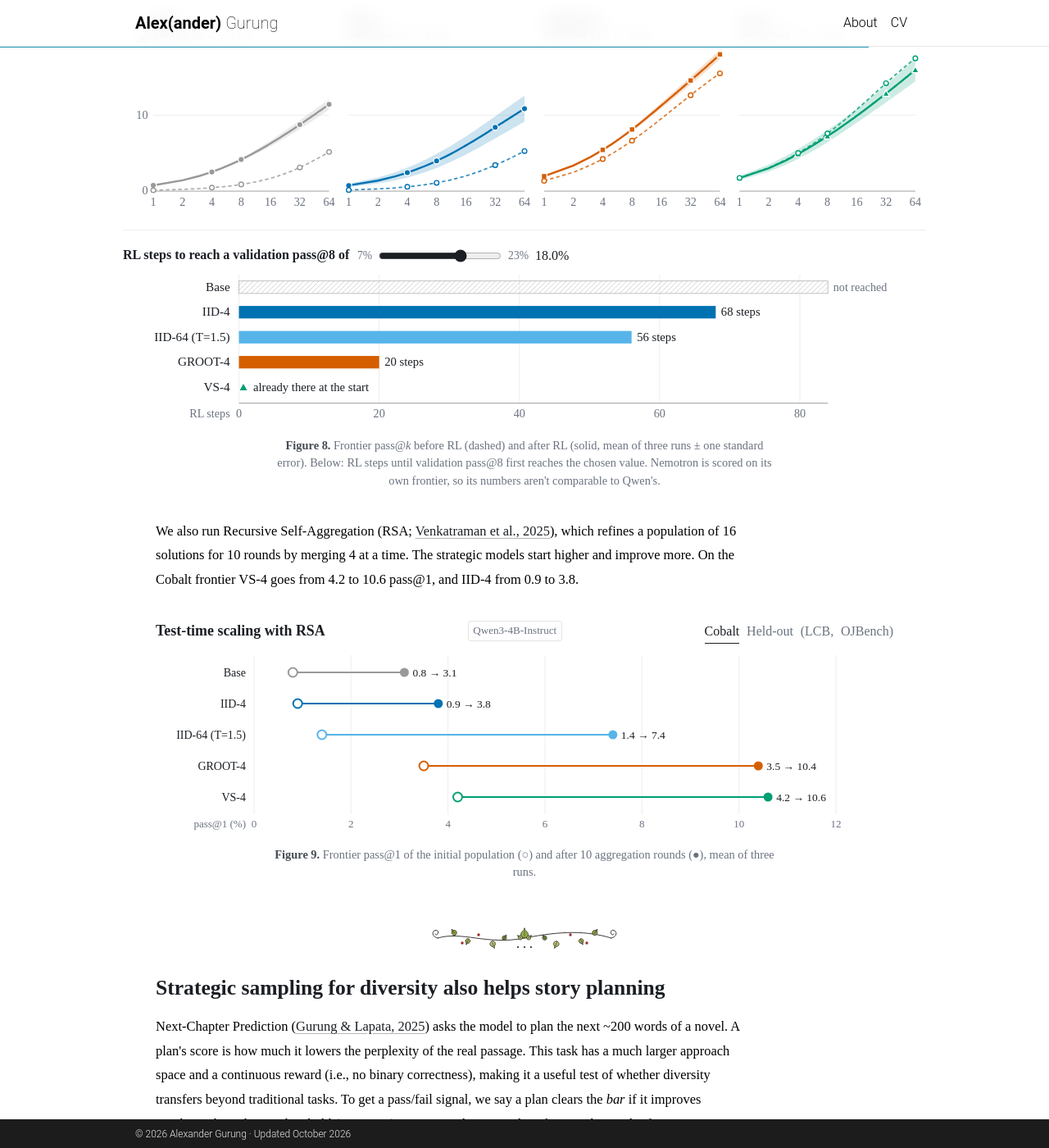
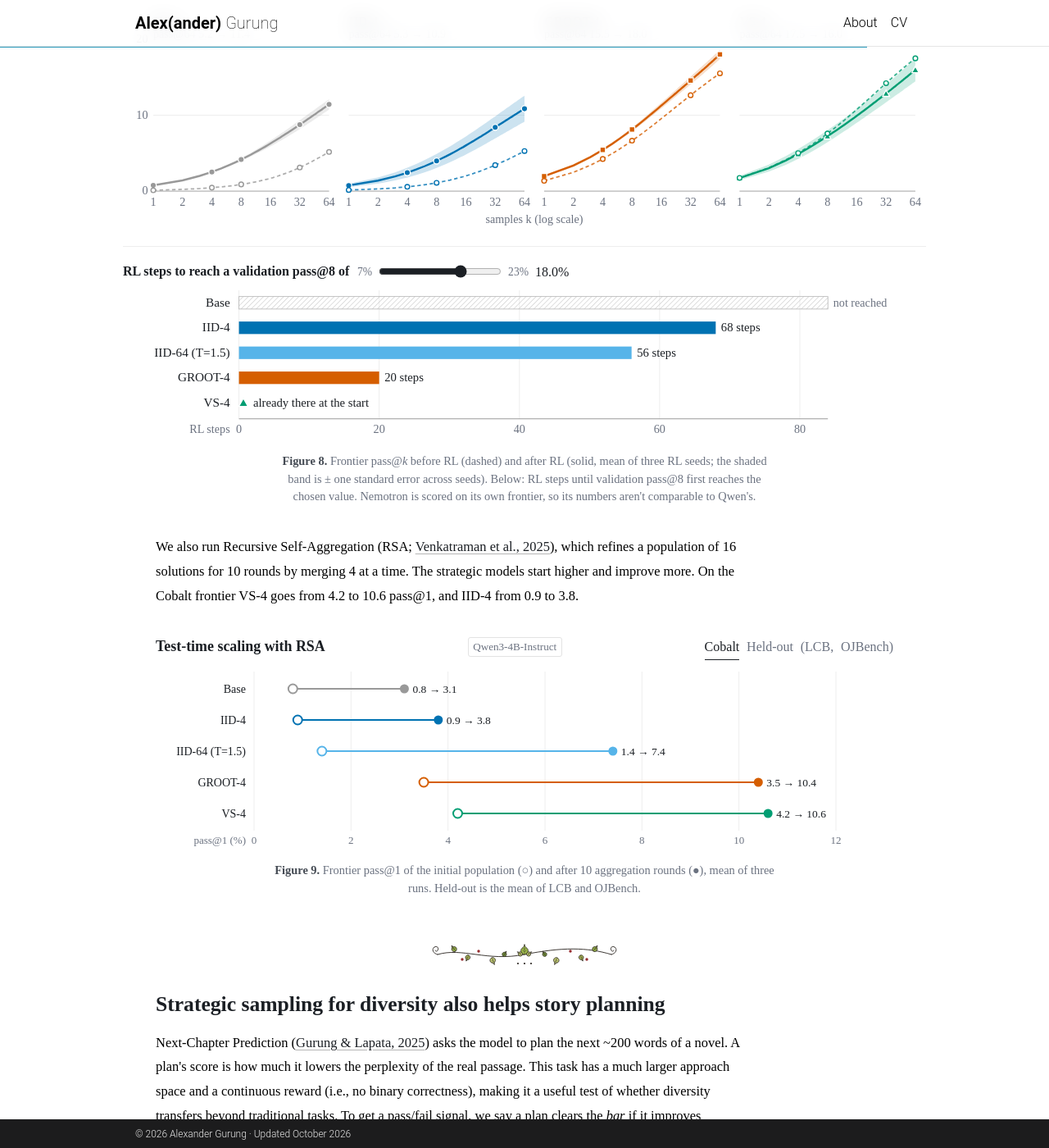
Before and after one commit to Alex-Gurung/Alex-Gurung.github.io, a Jekyll site: the page built from _pages/diversity.md, in a window 1280 px wide and 1400 px high, scrolled down 7778 px. Shown: the whole window at 82% size. Built offline with Jekyll 4.4.1, drawn with Linux system fonts in a browser that asks for light colours; some web fonts are replaced; comment, search, counter and statistics services are not loaded; a style sheet for code colours, icons or effects is not loaded; some of the changed lines change nothing that is shown; some of the changed text lies outside the part shown.

Commit message:
Refine diversity page figures and drop the takeaways box animation

```diff
--- a/_includes/diversity/body.html
+++ b/_includes/diversity/body.html
@@ -144,7 +144,7 @@
     </div>
     <div class="cd-chart"></div>
   </div>
-  <figcaption><b>Figure 8.</b> Frontier pass@<i>k</i> before RL (dashed) and after RL (solid, mean of three runs &plusmn; one standard error). Below: RL steps until validation pass@8 first reaches the chosen value. Nemotron is scored on its own frontier, so its numbers aren't comparable to Qwen's.</figcaption>
+  <figcaption><b>Figure 8.</b> Frontier pass@<i>k</i> before RL (dashed) and after RL (solid, mean of three RL seeds; the shaded band is &plusmn; one standard error across seeds). Below: RL steps until validation pass@8 first reaches the chosen value. Nemotron is scored on its own frontier, so its numbers aren't comparable to Qwen's.</figcaption>
 </figure>
 
 <p>We also run Recursive Self-Aggregation (RSA; <a href="https://arxiv.org/abs/2509.26626">Venkatraman et al., 2025</a>), which refines a population of 16 solutions for 10 rounds by merging 4 at a time. The strategic models start higher and improve more. On the Cobalt frontier VS-4 goes from 4.2 to 10.6 pass@1, and IID-4 from 0.9 to 3.8.</p>
@@ -152,10 +152,10 @@
 <figure class="cd-fig" id="fig-rsa">
   <div class="cd-fig-head">
     <div class="cd-fig-title">Test-time scaling with RSA</div><span class="cd-model-tag">Qwen3-4B-Instruct</span>
-    <div class="cd-toggle cd-bench" role="group" aria-label="Benchmark"><button class="is-on" data-bench="0">Cobalt</button><span class="cd-bench-lab">Held-out</span><span class="cd-paren-o">(</span><button data-bench="1">LCB</button><span class="cd-sep">,</span><button data-bench="2">OJBench</button><span class="cd-paren-c">)</span></div>
+    <div class="cd-toggle cd-bench" role="group" aria-label="Benchmark"><button class="is-on" data-bench="0">Cobalt</button><button data-bench="3">Held-out</button><span class="cd-paren-o">(</span><button data-bench="1">LCB</button><span class="cd-sep">,</span><button data-bench="2">OJBench</button><span class="cd-paren-c">)</span></div>
   </div>
   <div class="cd-chart"></div>
-  <figcaption><b>Figure 9.</b> Frontier pass@1 of the initial population (&#9675;) and after 10 aggregation rounds (&#9679;), mean of three runs.</figcaption>
+  <figcaption><b>Figure 9.</b> Frontier pass@1 of the initial population (&#9675;) and after 10 aggregation rounds (&#9679;), mean of three runs. Held-out is the mean of LCB and OJBench.</figcaption>
 </figure>
 
 <h2 id="ncp" data-nav="Narrative Task">Strategic sampling for diversity also helps story planning</h2>
@@ -193,6 +193,6 @@
 <script src="/assets/js/diversity/figdata.js?v=20260928"></script>
 <script src="/assets/js/diversity/passk.js?v=20260928"></script>
 <script src="/assets/js/diversity/rlcurves.js?v=20260928"></script>
-<script src="/assets/js/diversity/page.js?v=20260928"></script>
-<script src="/assets/js/diversity/dhaka-box.js"></script>
+<script src="/assets/js/diversity/page.js?v=20260928f"></script>
+<script src="/assets/js/diversity/dhaka-box.js?v=20260928f"></script>
 <script src="/assets/js/diversity/vines.js?v=20260928e"></script>
--- a/assets/js/diversity/dhaka-box.js
+++ b/assets/js/diversity/dhaka-box.js
@@ -9,7 +9,6 @@
   if (!boxes.length) return;
 
   var NS = 'http://www.w3.org/2000/svg';
-  var reduce = window.matchMedia('(prefers-reduced-motion: reduce)').matches;
   var INK = { d: '#3b2a20', r: '#962c2f', c: '#f6ecd6', m: '#c49a3a' };
   var ROWS = 9;          // cells across the band
   var TILE = 8;          // cells along the band per repeat
@@ -79,7 +78,6 @@
 
   function Frame(box) {
     this.box = box;
-    this.revealed = reduce;
     this.svg = el('svg', { class: 'dkb-frame', 'aria-hidden': 'true', 'shape-rendering': 'crispEdges' });
     box.insertBefore(this.svg, box.firstChild);
     box.classList.add('dkb');
@@ -102,9 +100,7 @@
     svg.setAttribute('height', H);
     svg.setAttribute('viewBox', '0 0 ' + W + ' ' + H);
 
-    var clipId = 'dkb-clip-' + Math.random().toString(36).slice(2, 8);
-    var cp = el('clipPath', { id: clipId }, el('defs', null, svg));
-    var g = el('g', { 'clip-path': 'url(#' + clipId + ')' }, svg);
+    var g = el('g', null, svg);
 
     // A band from a to b along one side. Tiles are centred, so both ends
     // meet the corners symmetrically; any remainder is plain ground.
@@ -124,7 +120,7 @@
       paint(el('g', { transform: 'translate(' + x + ',' + y + ')' }, g), ROWS, ROWS, corner, cell);
     }
 
-    var innerW = W - 2 * F, innerH = H - 2 * F, right = W - F, bottom = H - F, mid = W / 2;
+    var innerW = W - 2 * F, innerH = H - 2 * F, right = W - F, bottom = H - F;
     var sideW = narrow ? 1.5 : F;     // width of the side run (a thread on phones)
     if (narrow) {
       run(true, 0, 0, W);
@@ -142,57 +138,6 @@
       cornerAt(0, bottom);
       run(false, 0, F, innerH);
     }
-
-    // Weave-in: two threads leave the title at the top centre, run out along
-    // the top band, down the left and right sides together, and meet in the
-    // middle of the bottom band. Each piece grows along one axis from `from`.
-    var pieces = [];
-    [-1, 1].forEach(function (side) {
-      var left = side < 0;
-      // top band: from the centre out to the edge (corner included)
-      pieces.push({ x: left ? 0 : mid, y: 0, w: mid, h: F, axis: 'x', from: left ? 'end' : 'start', len: mid });
-      // side: down from under the top band to the bottom band
-      pieces.push({ x: left ? 0 : W - sideW, y: F, w: sideW, h: innerH, axis: 'y', from: 'start', len: innerH });
-      // bottom band: from the edge (corner included) in to the centre
-      pieces.push({ x: left ? 0 : mid, y: H - F, w: mid, h: F, axis: 'x', from: left ? 'start' : 'end', len: mid });
-    });
-    var perSide = mid + innerH + mid;
-    pieces.forEach(function (pc, i) {
-      var k = i % 3;
-      pc.at = k === 0 ? 0 : k === 1 ? mid : mid + innerH;   // distance along the thread where it starts
-      pc.r = el('rect', { x: pc.x, y: pc.y, width: 0, height: 0 }, cp);
-    });
-    function set(p) {
-      var dist = p * perSide;
-      pieces.forEach(function (pc) {
-        var l = Math.max(0, Math.min(pc.len, dist - pc.at));
-        l = p >= 1 ? pc.len : Math.round(l / cell) * cell;   // advance a cell at a time
-        if (pc.axis === 'x') {
-          pc.r.setAttribute('y', pc.y); pc.r.setAttribute('height', pc.h);
-          pc.r.setAttribute('width', l);
-          pc.r.setAttribute('x', pc.from === 'start' ? pc.x : pc.x + pc.w - l);
-        } else {
-          pc.r.setAttribute('x', pc.x); pc.r.setAttribute('width', pc.w);
-          pc.r.setAttribute('height', l);
-          pc.r.setAttribute('y', pc.from === 'start' ? pc.y : pc.y + pc.h - l);
-        }
-      });
-    }
-    this.set = set;
-    set(this.revealed ? 1 : 0);
-  };
-
-  Frame.prototype.reveal = function () {
-    if (this.revealed) return;
-    this.revealed = true;
-    var self = this, t0 = null, DUR = 1600;
-    function tick(t) {
-      if (t0 === null) t0 = t;
-      var p = Math.min(1, (t - t0) / DUR);
-      self.set(1 - Math.pow(1 - p, 2));
-      if (p < 1) requestAnimationFrame(tick);
-    }
-    requestAnimationFrame(tick);
   };
 
   var frames = Array.prototype.map.call(boxes, function (b) { return new Frame(b); });
@@ -203,17 +148,4 @@
   if ('ResizeObserver' in window) frames.forEach(function (f) { new ResizeObserver(rebuild).observe(f.box); });
   window.addEventListener('resize', rebuild);
   if (document.fonts && document.fonts.ready) document.fonts.ready.then(rebuild);
-
-  if (reduce || !('IntersectionObserver' in window)) {
-    frames.forEach(function (f) { f.revealed = true; f.set(1); });
-    return;
-  }
-  var io = new IntersectionObserver(function (entries) {
-    entries.forEach(function (e) {
-      if (!e.isIntersecting) return;
-      frames.forEach(function (f) { if (f.box === e.target) f.reveal(); });
-      io.unobserve(e.target);
-    });
-  }, { threshold: 0.35 });
-  frames.forEach(function (f) { io.observe(f.box); });
 })();
--- a/assets/js/diversity/page.js
+++ b/assets/js/diversity/page.js
@@ -885,12 +885,12 @@
         var y = top + i * rowH + rowH / 2 + 4, c = COLOR[r.s], a = sx(r.self[2]), b = sx(r.teach[2]);
         svg('text', { x: L - 10, y: y + 5, 'text-anchor': 'end', class: 'cd-lab' }, root, r.name);
         var ln = svg('line', { x1: Math.min(a, b), x2: Math.max(a, b), y1: y, y2: y, stroke: c, 'stroke-width': 2, opacity: 0.45 }, root);
-        svg('circle', { cx: b, cy: y, r: 6.5, fill: '#fff', stroke: c, 'stroke-width': 2 }, root);
-        var dot = svg('circle', { cx: a, cy: y, r: 6.5, fill: c }, root);
+        svg('circle', { cx: a, cy: y, r: 6.5, fill: c }, root);
+        var ring = svg('circle', { cx: b, cy: y, r: 6.5, fill: '#fff', stroke: c, 'stroke-width': 2 }, root);
         var close = Math.abs(a - b) < 44;
-        var sv = svg('text', { x: a, y: y - 12, 'text-anchor': 'middle', class: 'cd-val' }, root, r.self[2].toFixed(1));
-        moves.push({ ln: ln, dot: dot, sv: sv, a: a, b: b, i: i });
-        svg('text', { x: b, y: close ? y + 23 : y - 12, 'text-anchor': 'middle', class: 'cd-lab-muted' }, root, r.teach[2].toFixed(1));
+        svg('text', { x: a, y: y - 12, 'text-anchor': 'middle', class: 'cd-val' }, root, r.self[2].toFixed(1));
+        var tv = svg('text', { x: b, y: close ? y + 23 : y - 12, 'text-anchor': 'middle', class: 'cd-lab-muted' }, root, r.teach[2].toFixed(1));
+        moves.push({ ln: ln, ring: ring, tv: tv, a: a, b: b, i: i });
         var hit = svg('rect', { x: 0, y: y - rowH / 2, width: W, height: rowH, fill: 'transparent' }, root);
         hover(hit, function () {
           return sw(c) + '<b>' + r.name + '</b> (pass@1 / 8 / 64)<br>self: ' + r.self.join(' / ') + '<br>teacher: ' + r.teach.join(' / ');
@@ -898,17 +898,19 @@
       });
       if ((!drawn6 || replay6) && !REDUCED) {
         moves.forEach(function (m) {
-          m.dot.setAttribute('cx', m.b); m.ln.setAttribute('x1', m.b); m.ln.setAttribute('x2', m.b); m.sv.style.opacity = 0;
+          m.ring.setAttribute('cx', m.a); m.ring.style.opacity = 0; m.ln.setAttribute('x1', m.a); m.ln.setAttribute('x2', m.a); m.tv.style.opacity = 0;
         });
         (replay6 ? function (f) { f(); } : function (f) { whenSeen(host, f); })(function () {
           moves.forEach(function (m) {
             var delay = (replay6 ? 0 : 300) + m.i * 350;
+            // the teacher's point leaves the student's and slides to where teacher data lands
             tween(800, delay, function (t) {
-              var x = m.b + (m.a - m.b) * t;
-              m.dot.setAttribute('cx', x);
-              m.ln.setAttribute('x1', Math.min(x, m.b)); m.ln.setAttribute('x2', Math.max(x, m.b));
+              var x = m.a + (m.b - m.a) * t;
+              m.ring.setAttribute('cx', x);
+              m.ring.style.opacity = Math.min(1, t * 5);
+              m.ln.setAttribute('x1', Math.min(x, m.a)); m.ln.setAttribute('x2', Math.max(x, m.a));
             });
-            fadeIn(m.sv, delay + 700);
+            fadeIn(m.tv, delay + 700);
           });
         });
       }
@@ -1051,9 +1053,9 @@
     }
 
     var rerender = responsive(host, function (W) {
-      legend(host, [{ label: 'before RL', color: COLOR.ink2, kind: 'dash' }, { label: 'after RL', color: COLOR.ink2, kind: 'line' }, { label: '± 1 s.e. across RL seeds', color: '#bdbdbd', kind: 'dot' }]);
+      legend(host, [{ label: 'before RL', color: COLOR.ink2, kind: 'dash' }, { label: 'after RL', color: COLOR.ink2, kind: 'line' }]);
       var cols = W < 600 ? 2 : 4, rows = Math.ceil(ARMS.length / cols);
-      var gapX = 22, padL = 34, padR = 12, pw = (W - padL - padR - gapX * (cols - 1)) / cols, ph = 170, titleH = 34, axH = 22;
+      var gapX = 22, padL = 34, padR = 12, pw = (W - padL - padR - gapX * (cols - 1)) / cols, ph = 170, titleH = 34, axH = 40;
       var H = rows * (titleH + ph + axH) + (rows - 1) * 14;
       var YMAX = { qwen: { macro: 20, lcb: 25, ojbench: 15, cobalt: 45 }, n3n: { macro: 40, lcb: 45, ojbench: 35, cobalt: 60 } };
       var ymax = YMAX[model][bench], yStep = ymax >= 40 ? 20 : ymax > 15 ? 10 : 5, yTicks = [];
@@ -1079,6 +1081,7 @@
         });
         (KSCALE === 'log' ? [1, 2, 4, 8, 16, 32, 64] : [1, 16, 32, 48, 64]).forEach(function (k) { svg('text', { x: sx(k), y: y0 + ph + 16, 'text-anchor': 'middle', class: 'cd-lab-muted' }, g, k); });
         svg('line', { x1: x0, x2: x0 + pw, y1: y0 + ph, y2: y0 + ph, stroke: '#bbbbbb' }, g);
+        if (col === 0) svg('text', { x: padL + (W - padL - padR) / 2, y: y0 + ph + 36, 'text-anchor': 'middle' }, svg('g', { class: 'cd-ax' }, g), KSCALE === 'log' ? 'samples k (log scale)' : 'samples k');
         // Gain area between the curves (sampled at the post-RL ks), then the two lines
         function lineD(pts) { return pts.map(function (p, i) { return (i ? 'L' : 'M') + sx(p[0]).toFixed(1) + ',' + sy(p[1]).toFixed(1); }).join(' '); }
         function interp(pts, k) {
@@ -1203,8 +1206,10 @@
       { name: 'GROOT-4', s: 'groot', v: [[3.5, 10.4], [2.1, 7.0], [1.5, 4.5]] },
       { name: 'VS-4', s: 'vs', v: [[4.2, 10.6], [2.3, 7.9], [1.5, 5.3]] }
     ];
+    // Held-out is the mean of LCB and OJBench, as elsewhere on the page
+    rows.forEach(function (r) { r.v[3] = [0, 1].map(function (j) { return (r.v[1][j] + r.v[2][j]) / 2; }); });
     var rerender = responsive(host, function (W) {
-      var xmax = [12, 10, 6][bench], step = [2, 2, 1][bench], ticks = [];
+      var xmax = [12, 10, 6, 8][bench], step = [2, 2, 1, 2][bench], ticks = [];
       for (var t = 0; t <= xmax; t += step) ticks.push(t);
       var L = W < 600 ? 100 : 120, R = 70, rowH = 38, top = 4, H = top + rows.length * rowH + 30;
       var sx = function (v) { return L + v / xmax * (W - L - R); };
@@ -1228,7 +1233,7 @@
         }
         var hit = svg('rect', { x: 0, y: y - rowH / 2, width: W, height: rowH, fill: 'transparent' }, root);
         hover(hit, function () {
-          return sw(c) + '<b>' + r.name + '</b><br>' + ['Cobalt', 'LiveCodeBench', 'OJBench'][bench] + ' frontier pass@1<br>' + v[0] + ' → ' + v[1];
+          return sw(c) + '<b>' + r.name + '</b><br>' + ['Cobalt', 'LiveCodeBench', 'OJBench', 'Held-out'][bench] + ' frontier pass@1<br>' + v[0].toFixed(2).replace(/0$/, '') + ' → ' + v[1].toFixed(2).replace(/0$/, '');
         });
       });
     });
```
